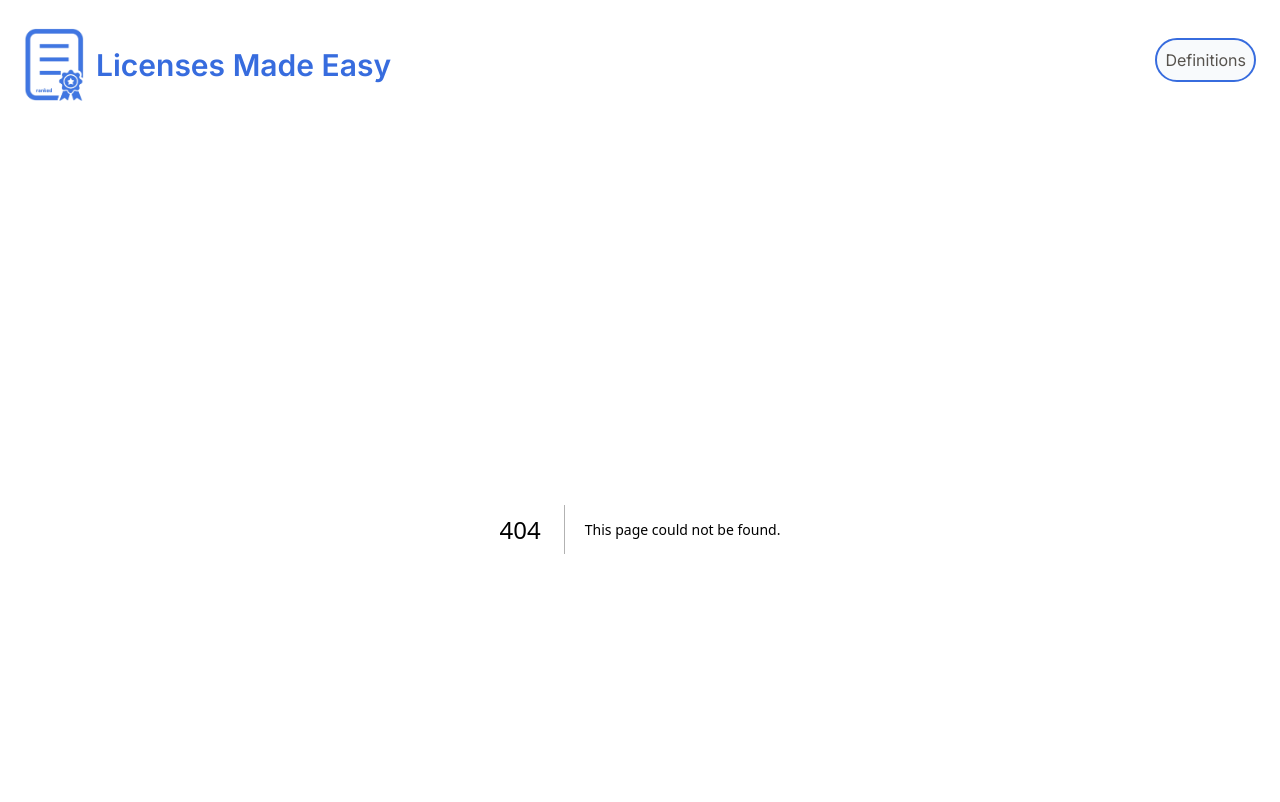
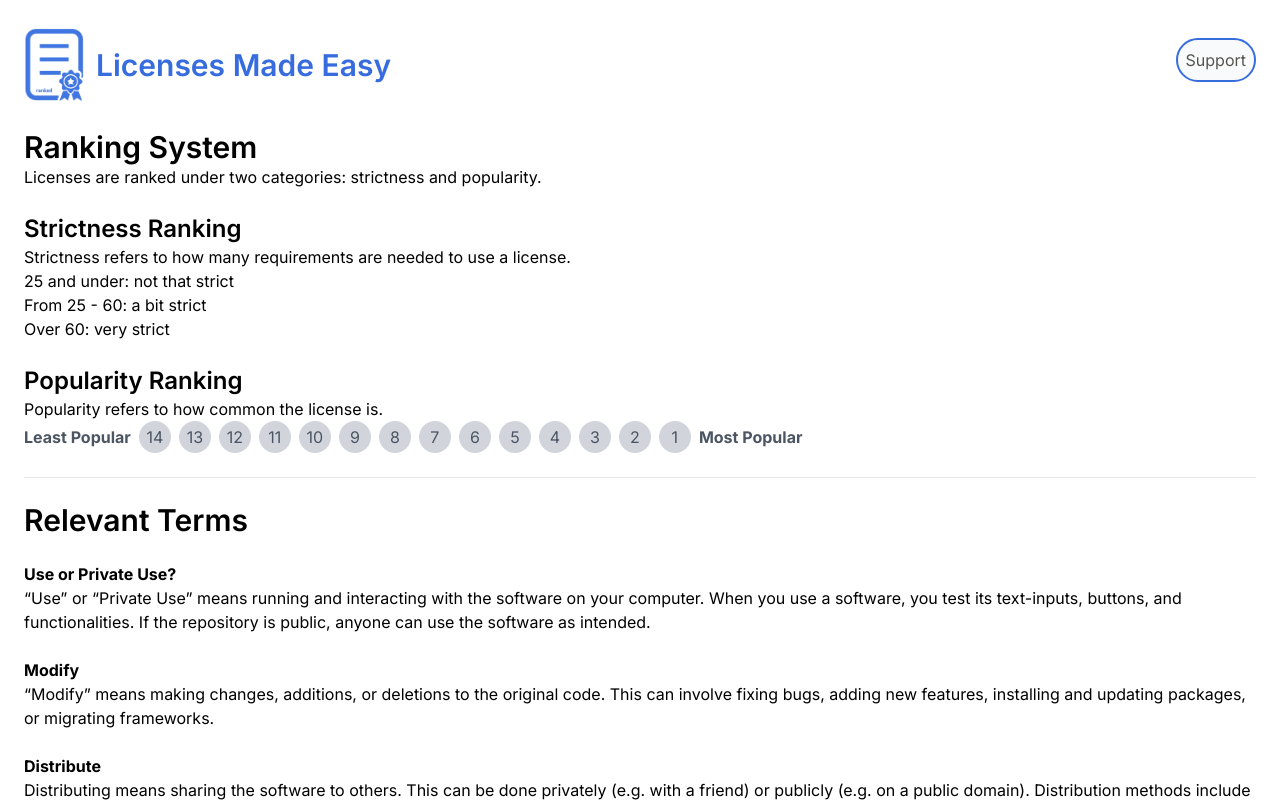
Before and after one commit to DaviZCodes/github-licenses-ranked, a Next.js app: page /support in a window 1280 px wide. Before the commit this address had no page. Shown: the top 802 px of the page. Built offline with nearby package versions, Linux system fonts and the light colour scheme.

Commit message:
added rating scales

```diff
--- a/src/app/components/NavBar.tsx
+++ b/src/app/components/NavBar.tsx
@@ -14,9 +14,9 @@ export default function NavBar() {
       <div className="flex ml-auto items-center">
         <Link
           className="text-stone-600 text-bas border-2 p-1 md:p-2 rounded-3xl border-custom-blue bg-slate-50 hover:bg-gray-200 translate-y-[-5px]"
-          href="/definitions"
+          href="/support"
         >
-          Definitions
+          Support
         </Link>
       </div>
     </div>
--- /dev/null
+++ b/src/app/components/PopularityRatingScale.tsx
@@ -0,0 +1,20 @@
+const PopularityRatingScale = () => {
+  const ratings = Array.from({ length: 14 }, (_, index) => 14 - index);
+
+  return (
+    <div className="flex">
+      <div className="text-gray-600 font-bold mt-1 pr-2">Least Popular</div>
+      {ratings.map((rating) => (
+        <div
+          key={rating}
+          className="w-8 h-8 rounded-full bg-gray-300 mr-2 flex items-center justify-center text-gray-600"
+        >
+          {rating}
+        </div>
+      ))}
+      <div className="text-gray-600 font-bold mt-1">Most Popular</div>
+    </div>
+  );
+};
+
+export default PopularityRatingScale;
--- /dev/null
+++ b/src/app/components/StrictnessRatingScale.tsx
@@ -0,0 +1,20 @@
+const StrictnessRatingScale = () => {
+  const ratings = Array.from({ length: 14 }, (_, index) => 14 - index);
+
+  return (
+    <div className="flex">
+      <div className="text-gray-600 font-bold mt-1 pr-2">Least Popular</div>
+      {ratings.map((rating) => (
+        <div
+          key={rating}
+          className="w-8 h-8 rounded-full bg-gray-300 mr-2 flex items-center justify-center text-gray-600"
+        >
+          {rating}
+        </div>
+      ))}
+      <div className="text-gray-600 font-bold mt-1">Most Popular</div>
+    </div>
+  );
+};
+
+export default StrictnessRatingScale;
--- a/src/app/page.tsx
+++ b/src/app/page.tsx
@@ -10,7 +10,9 @@ export default function Home() {
     <div className="min-h-screen">
       <div className="flex flex-col items-center sm:flex sm:flex-row gap-3">
         <SortDropdown onSortChange={onSortChange} />
-        <div> 14 (Lowest) - 1 (Highest) </div>
+        <div className="flex justify-center text-sm">
+          14 (Lowest) - 1 (Highest)
+        </div>
       </div>
       <div className="grid grid-cols-1 gap-2 w-full md:grid-cols-2 lg:grid-cols-3 2xl:gap-3">
         {licensesObj.map((license) => (
--- a/src/app/definitions/page.tsx
+++ b/src/app/support/page.tsx
@@ -1,6 +1,40 @@
+import PopularityRatingScale from "../components/PopularityRatingScale";
+
 export default function Definitions() {
   return (
     <div className="min-h-screen">
+      <div>
+        <h1 className="text-3xl font-semibold">Ranking System</h1>
+        <div className="mb-6">
+          <p>
+            Licenses are ranked under two categories: strictness and popularity.
+          </p>
+        </div>
+
+        <div className="mb-6">
+          <h2 className="text-2xl font-semibold">Strictness Ranking</h2>
+          <p>
+            Strictness refers to how many requirements are needed to use a
+            license.
+          </p>
+          <ul>
+            <li>25 and under: not that strict </li>
+            <li>From 25 - 60: a bit strict </li>
+            <li>Over 60: very strict</li>
+          </ul>
+        </div>
+
+        <div className="mb-6">
+          <h2 className="text-2xl font-semibold">Popularity Ranking</h2>
+          <p>Popularity refers to how common the license is.</p>
+          <div className="flex">
+            <PopularityRatingScale />
+          </div>
+        </div>
+      </div>
+
+      <hr className="h-px my-6 bg-gray-200 dark:bg-gray-700" />
+
       <h1 className="text-3xl mb-6 font-semibold">Relevant Terms</h1>
       <div>
         <h2 className="font-bold">Use or Private Use?</h2>
@@ -87,8 +121,10 @@ export default function Definitions() {
       <br />
       <p className="text-center text-sm">
         Please note that I am not a lawyer nor a legal representative. For legal
-        advice, seek a lawyer or read official documentation.{" "}
+        advice, seek a lawyer or read official documentation.
       </p>
+
+      <hr className="h-px my-6 bg-gray-200 dark:bg-gray-700" />
     </div>
   );
 }
```
